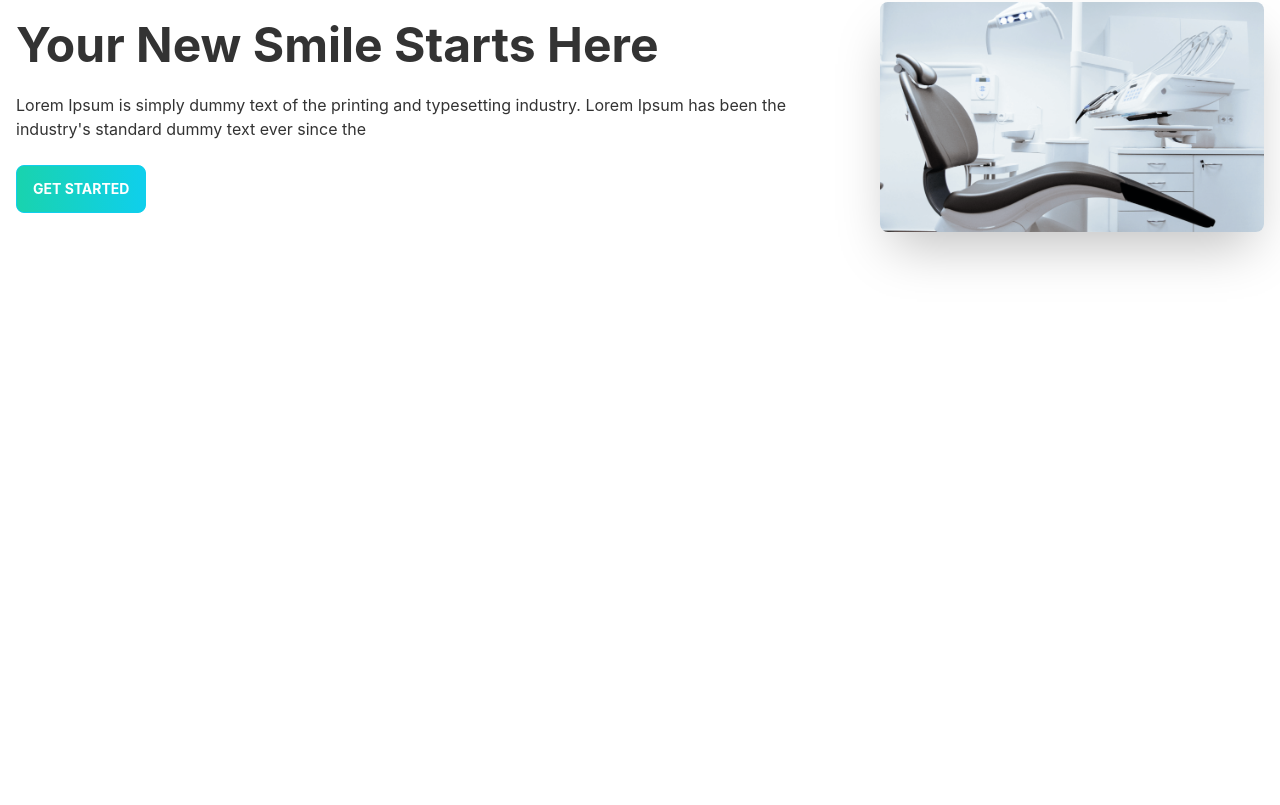
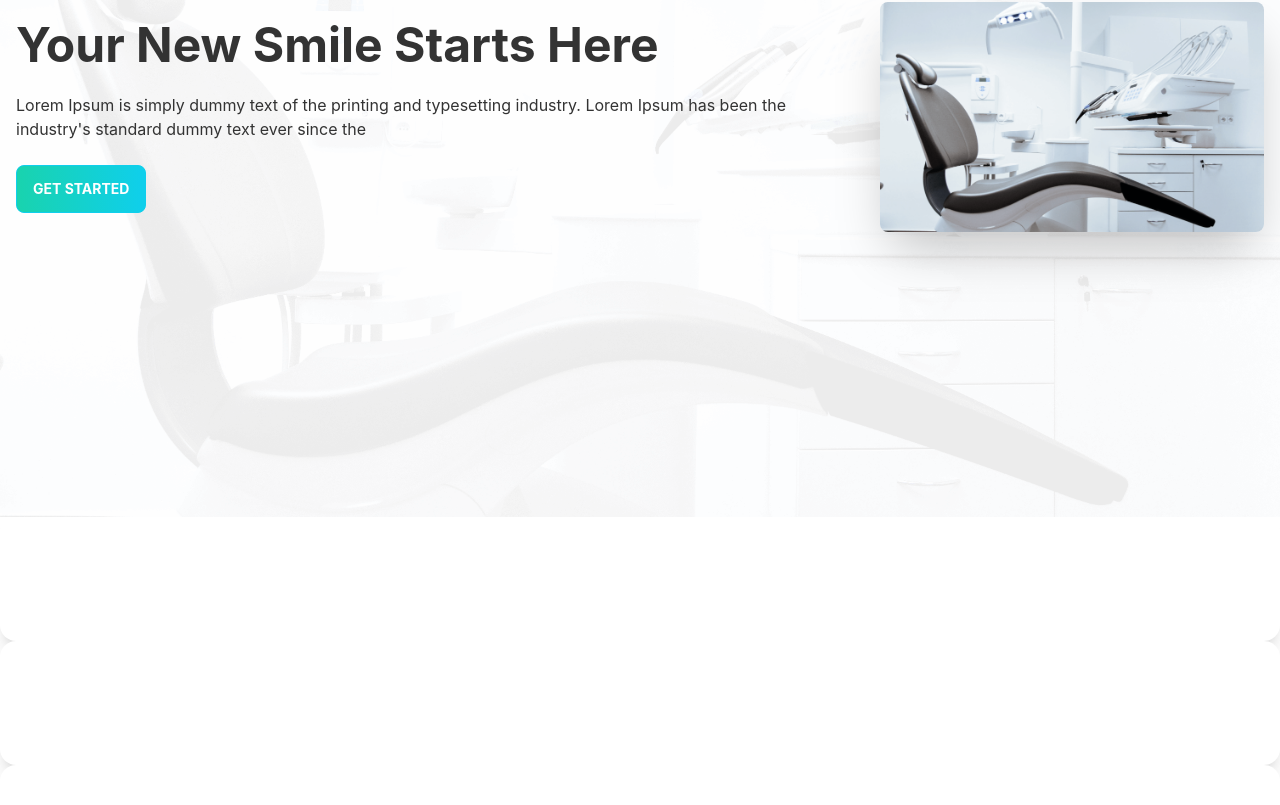
Before and after one commit to sayeef-rahman/dental-service-client, a React (Create React App) app: page / in a window 1280 px wide. Shown: the part 347-1152 px from the top of the page. Before the commit the page ends 864 px from the top, so only its background shows below. Built offline with nearby package versions, Linux system fonts and the light colour scheme.

Commit message:
infocard started

```diff
--- a/src/Pages/Home/Banner.js
+++ b/src/Pages/Home/Banner.js
@@ -1,9 +1,10 @@
 import React from 'react';
 import chair from '../../assets/images/chair.png'
+import bg from '../../assets/images/bg.png'
 
 const Banner = () => {
     return (
-        <div className="hero min-h-screen">
+        <div className="hero min-h-screen" style={{backgroundImage: `url(${bg})`}}>
             <div className="hero-content flex-col lg:flex-row-reverse">
                 <img src={chair} className="max-w-sm rounded-lg shadow-2xl" />
                 <div>
--- a/src/Pages/Home/Home.js
+++ b/src/Pages/Home/Home.js
@@ -1,9 +1,13 @@
 import React from 'react';
 import Banner from './Banner';
+import Info from './Info';
 
 const Home = () => {
     return (
-        <Banner></Banner>
+        <div>
+            <Banner></Banner>
+            <Info></Info>
+        </div>
     );
 };
 
--- /dev/null
+++ b/src/Pages/Home/Info.js
@@ -0,0 +1,17 @@
+import React from 'react';
+import clock from '../../assets/icons/clock.svg'
+import phone from '../../assets/icons/phone.svg'
+import marker from '../../assets/icons/marker.svg'
+import InfoCard from './InfoCard';
+
+const Info = () => {
+    return (
+        <div>
+            <InfoCard img={clock}></InfoCard>
+            <InfoCard img={phone}></InfoCard>
+            <InfoCard img={marker}></InfoCard>
+        </div>
+    );
+};
+
+export default Info;
--- /dev/null
+++ b/src/Pages/Home/InfoCard.js
@@ -0,0 +1,15 @@
+import React from 'react';
+
+const InfoCard = ({img}) => {
+    return (
+        <div class="card lg:card-side bg-base-100 shadow-xl bg-accent text-white">
+            <figure><img src={img} alt="Album" /></figure>
+            <div class="card-body">
+                <h2 class="card-title">New album is released!</h2>
+                <p>Click the button to listen on Spotiwhy app.</p>
+            </div>
+        </div>
+    );
+};
+
+export default InfoCard;
```
